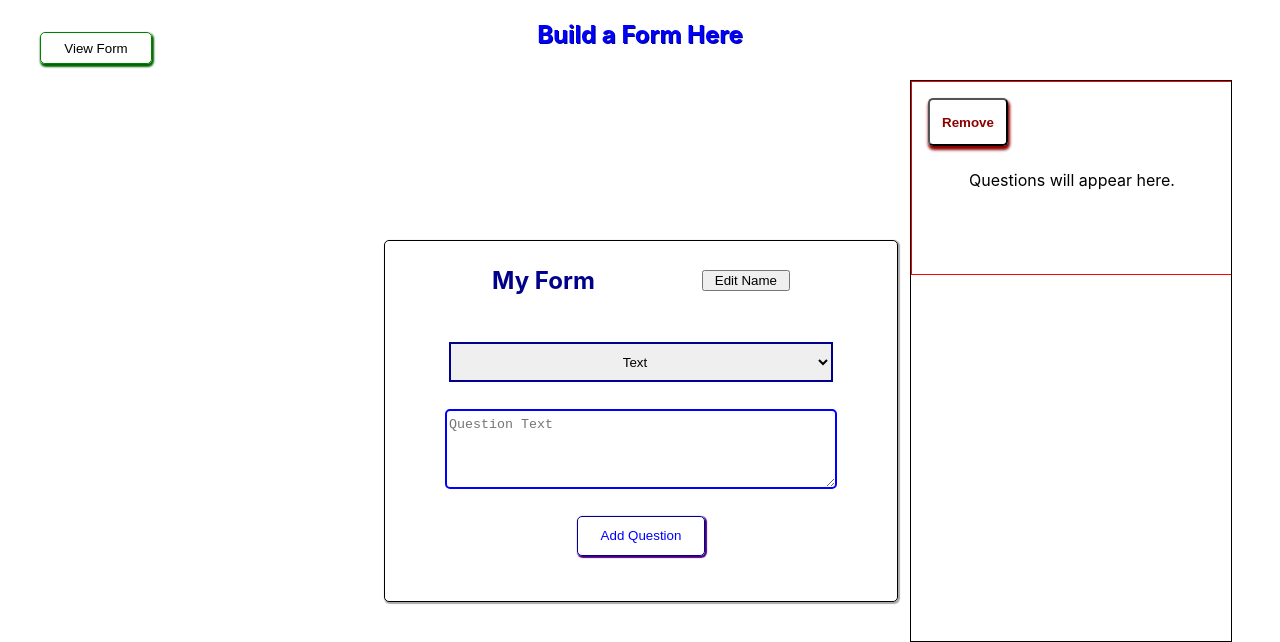
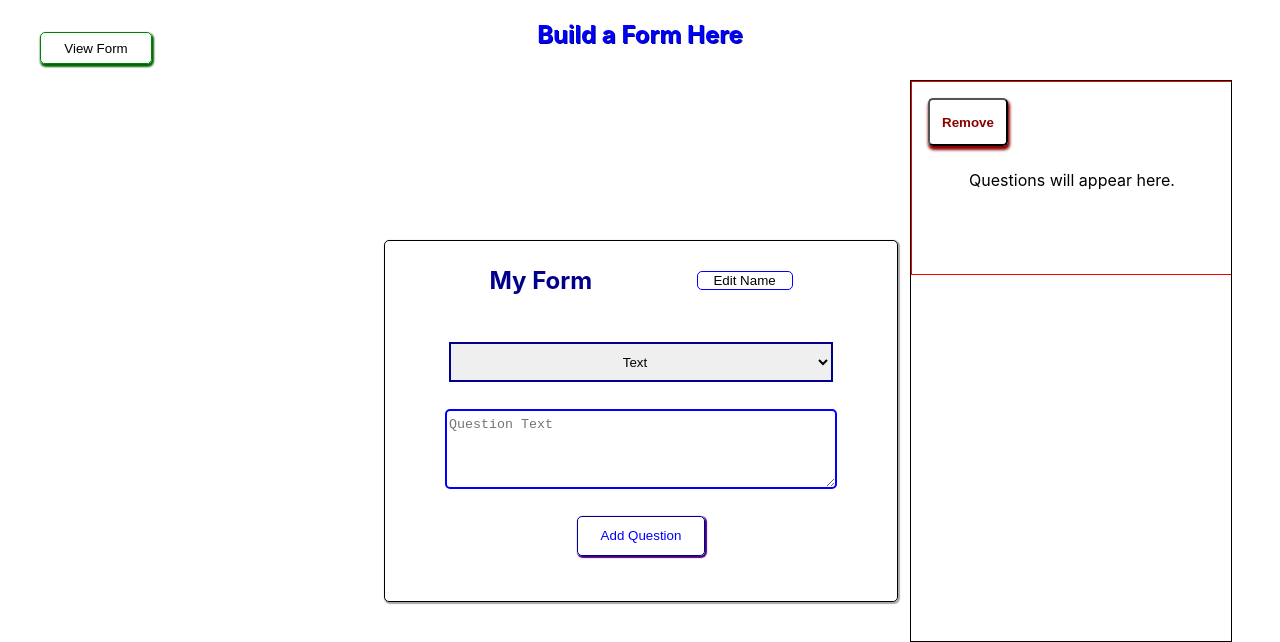
Before and after one commit to kevinfields/formbuilder, a React (Create React App) app: page / in a window 1280 px wide. Shown: the top 642 px of the page. Built offline with nearby package versions, Linux system fonts and the light colour scheme.

Commit message:
hover states applied

```diff
--- a/src/styling/FormBuilder.css
+++ b/src/styling/FormBuilder.css
@@ -125,3 +125,35 @@
   flex-direction: row;
   justify-content: space-evenly;
 }
+
+.edit-name-button {
+  width: 6pc;
+  border: 1px solid blue;
+  background-color: transparent;
+  border-radius: 5px;
+}
+
+.save-name-button {
+  width: 6pc;
+  border: 1px solid blue;
+  background-color: transparent;
+  border-radius: 5px;
+}
+
+.save-name-button:hover {
+  cursor: pointer;
+  background-color: lightblue;
+}
+
+.edit-name-button:hover {
+  cursor: pointer;
+  background-color: pink;
+}
+
+.save-name-button:active {
+  background-color: lightblue;
+}
+
+.edit-name-button:active {
+  background-color: pink;
+}
```
